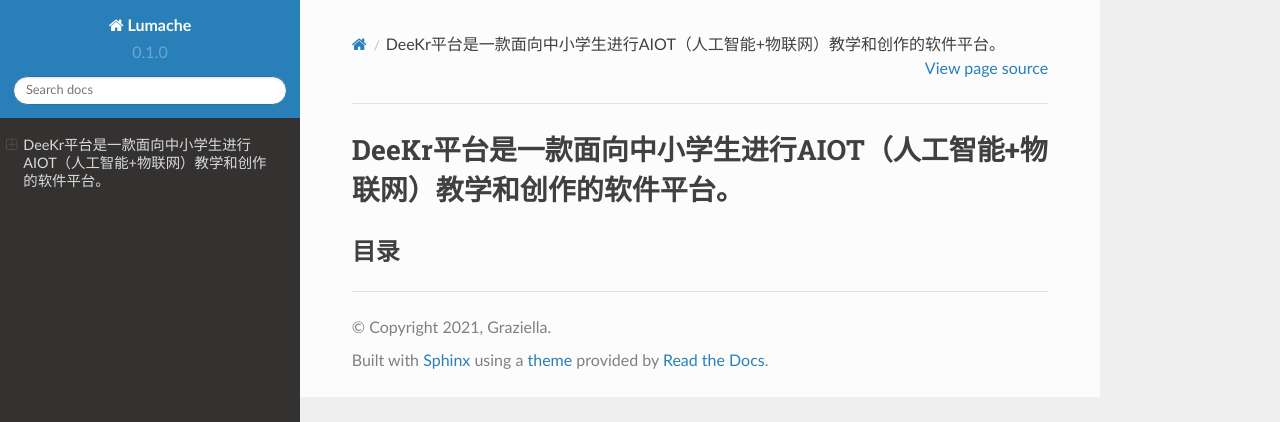
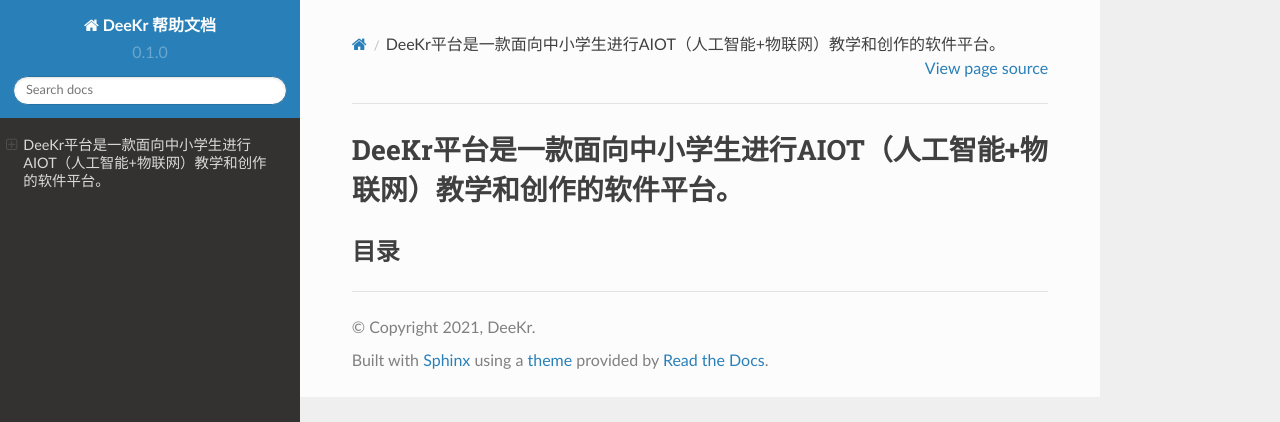
Before and after one commit to ZhouCY999/deekr-tutorial, a Sphinx documentation site: the page built from docs/source/index.rst, in a window 1280 px wide. Shown: the top 422 px of the page. Built offline with Sphinx 7.4.7 and the Read the Docs theme 2.0.0, drawn with Linux system fonts in a browser that asks for light colours; pages that are not in the unit, such as notebooks, are missing from menus.

Commit message:
Update conf.py

```diff
--- a/docs/source/conf.py
+++ b/docs/source/conf.py
@@ -2,9 +2,9 @@
 
 # -- Project information
 
-project = 'Lumache'
-copyright = '2021, Graziella'
-author = 'Graziella'
+project = u'DeeKr 帮助文档'
+copyright = '2021, DeeKr'
+author = 'DeeKr'
 
 release = '0.1'
 version = '0.1.0'
```
